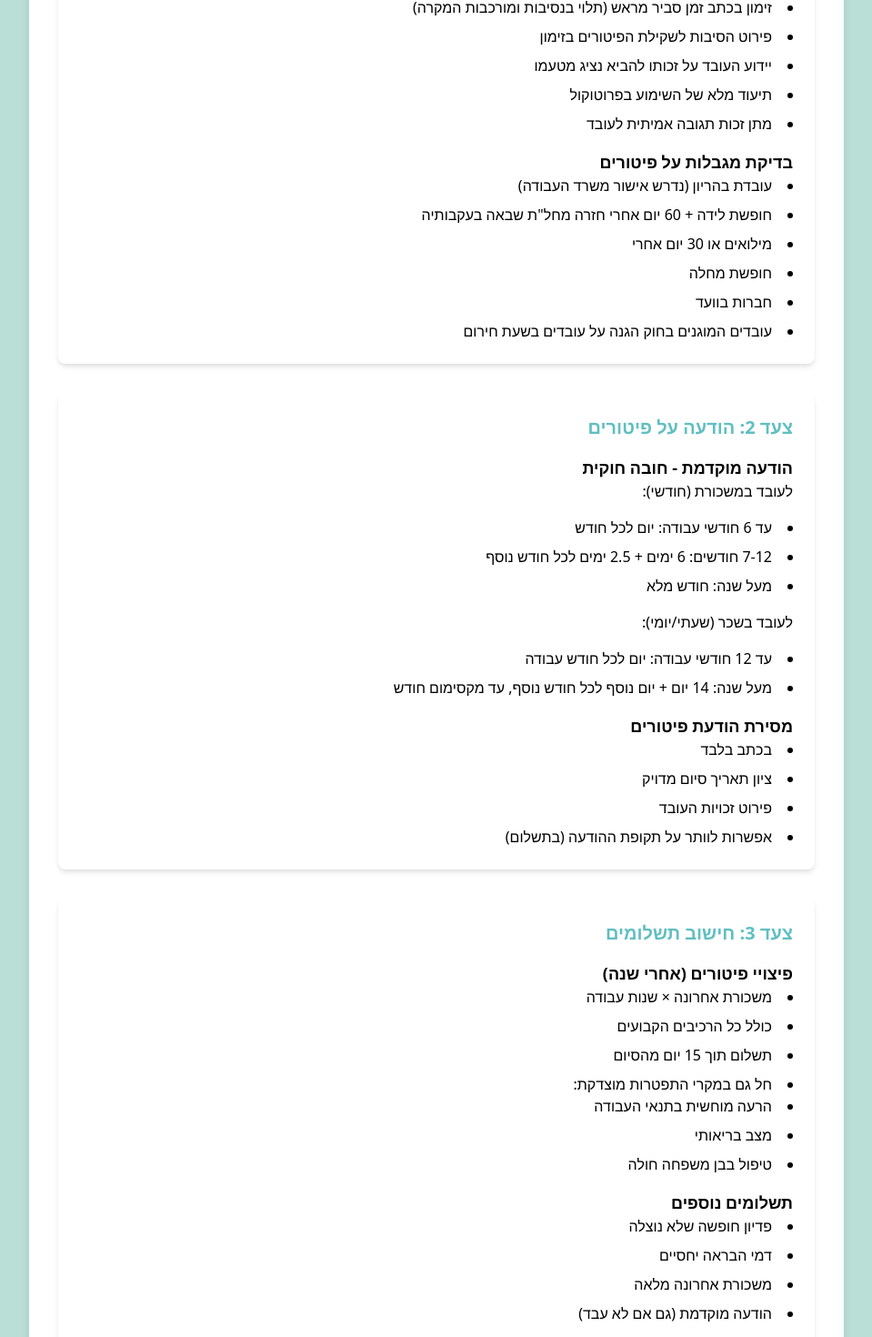
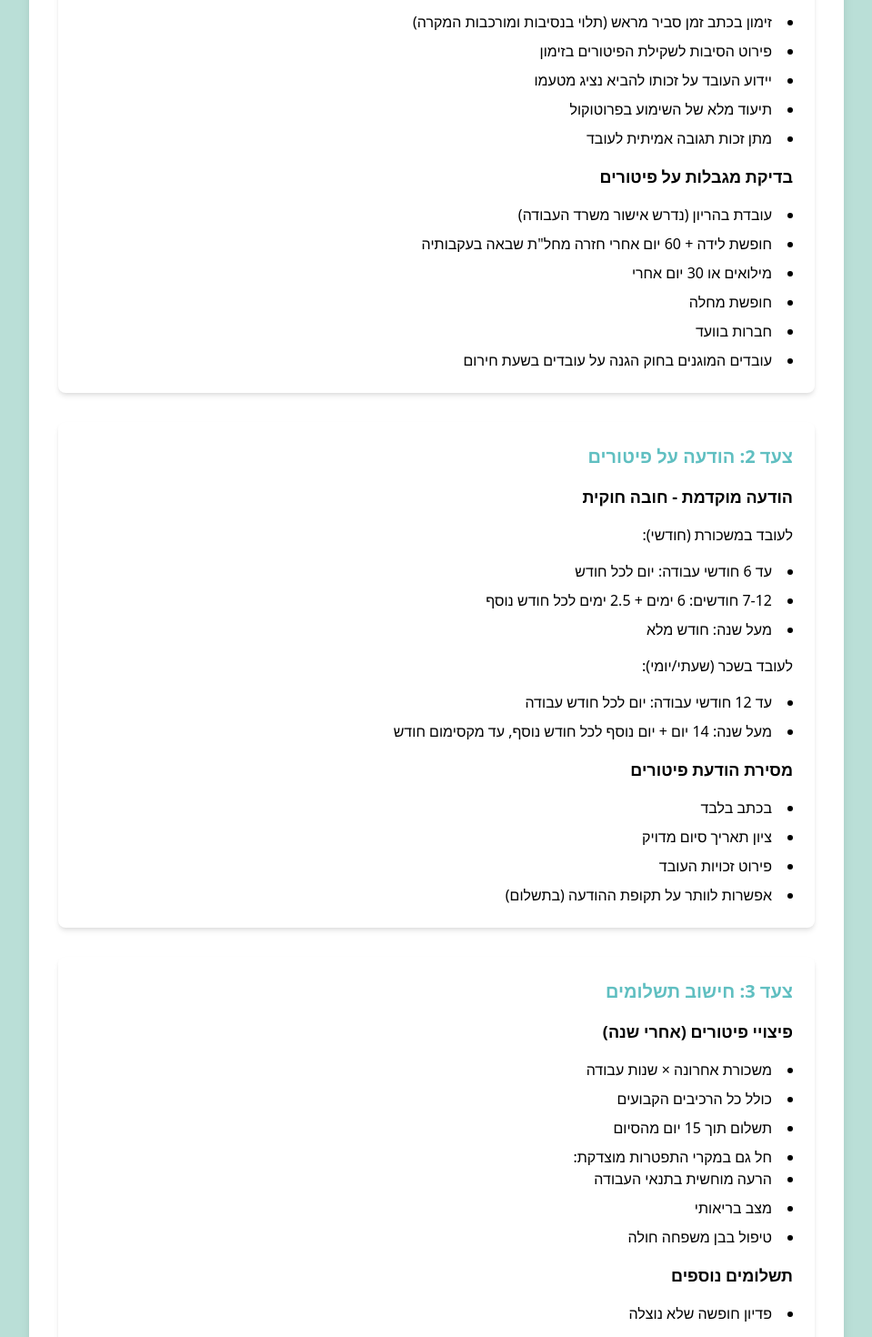
Before and after one commit to Zevik/Atsmai, a Next.js app: page /end-employment in a window 1280 px wide. Shown: the part 312-1782 px from the top of the page at 91% size, without its empty margins (160-1119 px from the left). Built offline with nearby package versions, Linux system fonts and the light colour scheme.

Commit message:
Add margin below specified headings in 'סיום העסקה' page

```diff
--- a/pages/end-employment.js
+++ b/pages/end-employment.js
@@ -11,7 +11,7 @@ const EndEmployment = () => {
           <h2 className="text-xl font-semibold mb-4 text-primary">צעד 1: לפני הפיטורים</h2>
 
           {/* שימוע - חובה חוקית */}
-          <h3 className="text-lg font-semibold">שימוע - חובה חוקית</h3>
+          <h3 className="text-lg font-semibold mb-4">שימוע - חובה חוקית</h3>
           <ul className="list-disc list-inside mb-4">
             <li>זימון בכתב זמן סביר מראש (תלוי בנסיבות ומורכבות המקרה)</li>
             <li>פירוט הסיבות לשקילת הפיטורים בזימון</li>
@@ -21,7 +21,7 @@ const EndEmployment = () => {
           </ul>
 
           {/* בדיקת מגבלות על פיטורים */}
-          <h3 className="text-lg font-semibold">בדיקת מגבלות על פיטורים</h3>
+          <h3 className="text-lg font-semibold mb-4">בדיקת מגבלות על פיטורים</h3>
           <ul className="list-disc list-inside">
             <li>עובדת בהריון (נדרש אישור משרד העבודה)</li>
             <li>חופשת לידה + 60 יום אחרי חזרה מחל"ת שבאה בעקבותיה</li>
@@ -37,7 +37,7 @@ const EndEmployment = () => {
           <h2 className="text-xl font-semibold mb-4 text-primary">צעד 2: הודעה על פיטורים</h2>
 
           {/* הודעה מוקדמת - חובה חוקית */}
-          <h3 className="text-lg font-semibold">הודעה מוקדמת - חובה חוקית</h3>
+          <h3 className="text-lg font-semibold mb-4">הודעה מוקדמת - חובה חוקית</h3>
           <p className="mb-4">לעובד במשכורת (חודשי):</p>
           <ul className="list-disc list-inside mb-4">
             <li>עד 6 חודשי עבודה: יום לכל חודש</li>
@@ -51,7 +51,7 @@ const EndEmployment = () => {
           </ul>
 
           {/* מסירת הודעת פיטורים */}
-          <h3 className="text-lg font-semibold mt-4">מסירת הודעת פיטורים</h3>
+          <h3 className="text-lg font-semibold mb-4 mt-4">מסירת הודעת פיטורים</h3>
           <ul className="list-disc list-inside">
             <li>בכתב בלבד</li>
             <li>ציון תאריך סיום מדויק</li>
@@ -65,7 +65,7 @@ const EndEmployment = () => {
           <h2 className="text-xl font-semibold mb-4 text-primary">צעד 3: חישוב תשלומים</h2>
 
           {/* פיצויי פיטורים (אחרי שנה) */}
-          <h3 className="text-lg font-semibold">פיצויי פיטורים (אחרי שנה)</h3>
+          <h3 className="text-lg font-semibold mb-4">פיצויי פיטורים (אחרי שנה)</h3>
           <ul className="list-disc list-inside mb-4">
             <li>משכורת אחרונה × שנות עבודה</li>
             <li>כולל כל הרכיבים הקבועים</li>
@@ -80,7 +80,7 @@ const EndEmployment = () => {
           </ul>
 
           {/* תשלומים נוספים */}
-          <h3 className="text-lg font-semibold mt-4">תשלומים נוספים</h3>
+          <h3 className="text-lg font-semibold mb-4 mt-4">תשלומים נוספים</h3>
           <ul className="list-disc list-inside">
             <li>פדיון חופשה שלא נוצלה</li>
             <li>דמי הבראה יחסיים</li>
@@ -94,7 +94,7 @@ const EndEmployment = () => {
           <h2 className="text-xl font-semibold mb-4 text-primary">צעד 4: מסמכים נדרשים</h2>
 
           {/* חובה למסור לעובד */}
-          <h3 className="text-lg font-semibold">חובה למסור לעובד</h3>
+          <h3 className="text-lg font-semibold mb-4">חובה למסור לעובד</h3>
           <ul className="list-disc list-inside">
             <li>טופס 161 לשחרור קופות</li>
             <li>מכתב שחרור לקרן פנסיה</li>
@@ -157,5 +157,3 @@ const EndEmployment = () => {
 };
 
 export default EndEmployment;
-
-// ...existing code...
```
